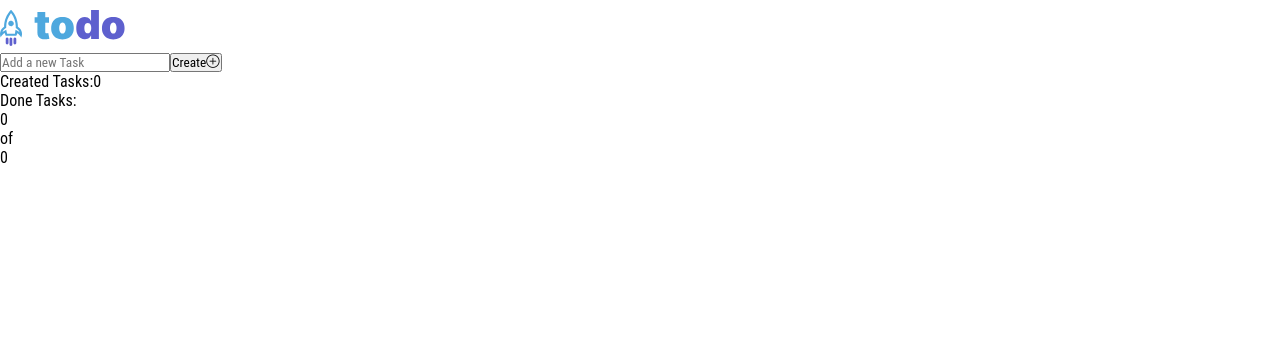
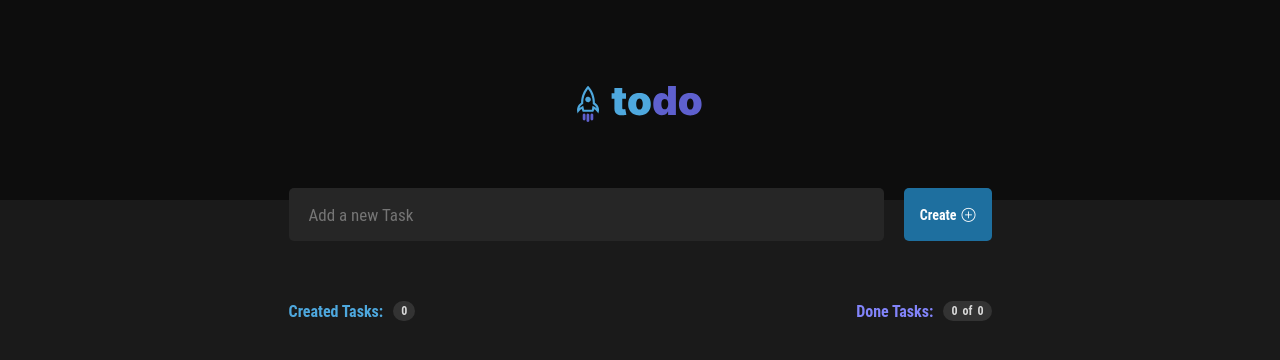
Before and after one commit to akio-q/react-todo, a React (Create React App) app: page / in a window 1280 px wide. Shown: the top 360 px of the page. Built offline with nearby package versions, Linux system fonts and the light colour scheme.

Commit message:
add styles (sass)

```diff
--- a/src/sass/style.scss
+++ b/src/sass/style.scss
@@ -6,3 +6,172 @@
     padding: 0;
     box-sizing: border-box;
 }
+
+body {
+    background-color: #1a1a1a;
+}
+
+header {
+    min-height: 200px;
+    display: flex;
+    justify-content: center;
+    align-items: center;
+    background-color: #0d0d0d;
+}
+
+button {
+    border: none;
+    cursor: pointer;
+}
+
+input[type="checkbox"] {
+    display: flex;
+    justify-content: center;
+    align-items: center;
+    appearance: none;
+    -webkit-appearance: none;
+    width: 22px;
+    height: 22px;
+    border: 2px solid #4ea8de;
+    border-radius: 100%;
+    cursor: pointer;
+}
+
+input[type="checkbox"]:checked {
+    border: none;
+    background-color: #8284fa;
+}
+
+input[type="checkbox"]:checked::after {
+    content: "\e902";
+    font-family: 'icomoon';
+    color: #fff
+}
+
+#check {
+    border-radius: 100%;
+}
+
+.todo {
+    &__main {
+        display: flex;
+        justify-content: center;
+        margin-top: -1.75rem;
+        &-wrapper {
+            width: 735px;
+            padding: 1rem;
+        }
+    }
+    &__header {
+        display: flex;
+        justify-content: space-between;
+    }
+    &__input {
+        width: 595px;
+        height: 53px;
+        padding: 0 20px;
+        background-color: #262626;
+        border-radius: 5px;
+        border: none;
+        font-size: 17px;
+        color: #fff;
+        transition: .3s;
+    }
+    &__add-btn {
+        padding: 16px;
+        display: flex;
+        align-items: center;
+        background-color: #1e6f9f;
+        color: #fff;
+        font-weight: 600;
+        font-size: 14px;
+        border-radius: 5px;
+        i {
+            margin-left: 5px;
+        }
+        &:hover {
+            background-color: #2c90cb;
+            transition: .3s;
+        }
+    }
+    &__todos {
+        margin-top: 20px;
+        &-item {
+            width: 100%;
+            min-height: 58px;
+            padding: 1rem;
+            display: flex;
+            align-items: center;
+            justify-content: space-between;
+            margin-top: 13px;
+            background-color: #333333;
+            border-radius: 8px;
+            color: #fff;
+            span {
+                width: 90%;
+                display: flex;
+                align-items: flex-start;
+            }
+            &-delete {
+                height: 23px;
+                background-color: inherit;
+                &::after {
+                    content: "\e900";
+                    font-family: 'icomoon';
+                    font-size: 23px;
+                    color: #808080;
+                }
+            }
+        }
+    }
+    &__counters {
+        width: 100%;
+        display: flex;
+        justify-content: space-between;
+        margin-top: 60px;
+        &-item {
+            display: flex;
+            align-items: center;
+            font-weight: 600;
+            font-size: 16px;
+            &_created {
+                color: #4ea8de;
+                span {
+                    height: 20px;
+                    padding: 2px 8px;
+                    display: flex;
+                    justify-content: space-between;
+                    align-items: center;
+                    margin-left: 10px;
+                    font-size: .75rem;
+                    background-color: #333333;
+                    border-radius: 14px;
+                    color: #d9d9d9;
+                }
+            }
+            &_done {
+                color: #8284fa;
+                &_wrapper {
+                    height: 20px;
+                    padding: 2px 8px;
+                    display: flex;
+                    justify-content: space-between;
+                    align-items: center;
+                    margin-left: 10px;
+                    font-size: .75rem;
+                    background-color: #333333;
+                    border-radius: 14px;
+                    color: #d9d9d9;
+                    .of {
+                        margin: 0 5px;
+                    }
+                }
+            }
+        }
+    }
+}
+
+.completed {
+    text-decoration: line-through;
+    color: #808080;
+}
```
